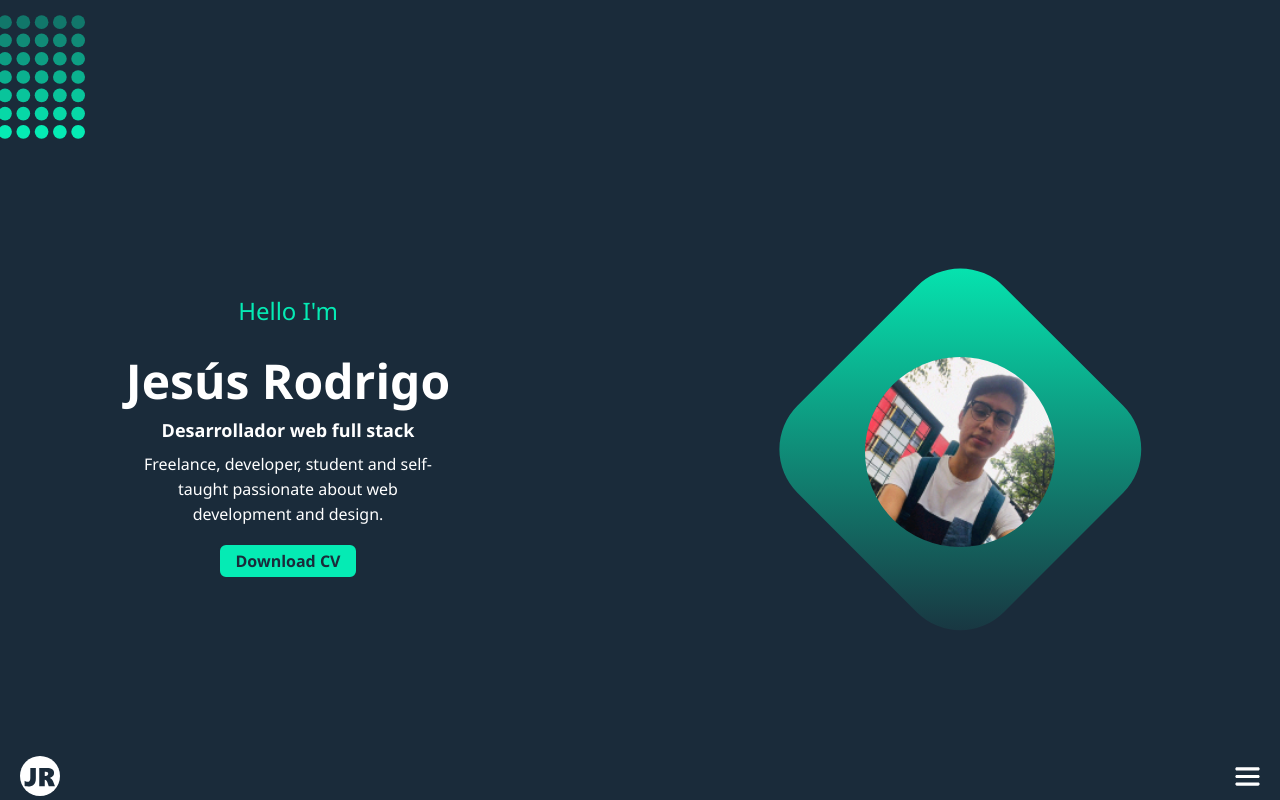
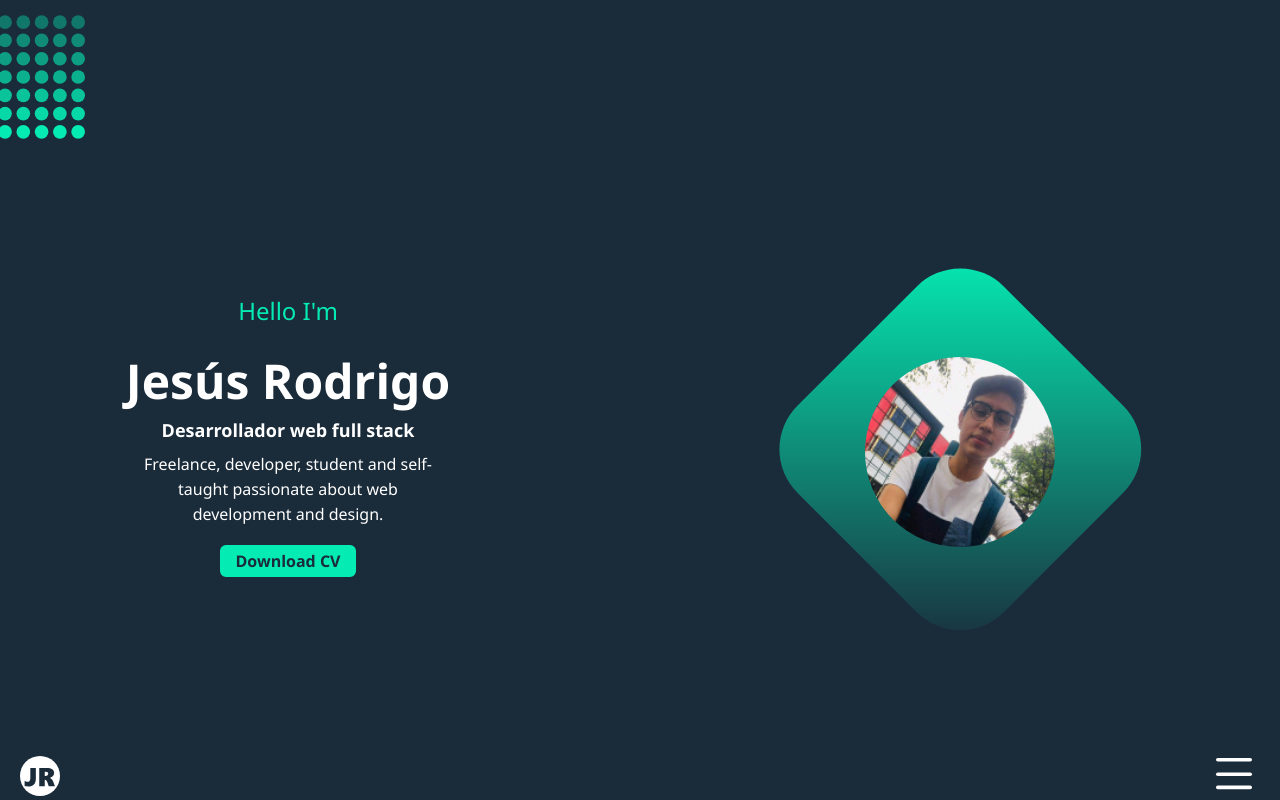
Before and after one commit to jesusrpd/Briefcase, a Next.js app: page / in a window 1280 px wide. Shown: the top 800 px of the page. Built offline with nearby package versions, Linux system fonts and the light colour scheme.

Commit message:
btn nav animado

```diff
--- a/components/Menu.jsx
+++ b/components/Menu.jsx
@@ -9,26 +9,12 @@ export default function Menu ({menuShow, setMenuShow}) {
           width={40}
           height={40}
         />
-        {
-          menuShow ?
-          (
-            <Image
-              onClick={setMenuShow}
-              src="/SVG/close.svg"
-              alt='icon hamburguer'
-              width={22}
-              height={22}
-            />
-          ): (
-            <Image
-              onClick={setMenuShow}
-              src="/SVG/hamburguer.svg"
-              alt='icon hamburguer'
-              width={25}
-              height={19}
-            />
-          )
-        }
+        <input type="checkbox" id="btn-menu" onClick={() => setMenuShow(!menuShow)}/>
+        <label htmlFor="btn-menu" className="lbl-menu">
+          <span id="spn1"></span>
+          <span id="spn2"></span>
+          <span id="spn3"></span>
+        </label>
       </div>
   )
 }
--- a/components/Skill.jsx
+++ b/components/Skill.jsx
@@ -1,7 +1,7 @@
 export default function Skill ({porcent, leng, color}) {
   return (
     <div className="flex items-center justify-start">
-      <div className={`w-full bg-gradient-to-br from-${color} to-dark rounded-lg p-1 mr-1`}>
+      <div className={`bg-gradient-to-br from-${color} to-dark rounded w-11/12 py-1 px-4`}>
         <span className="text-white font-medium">{leng}</span>
       </div>
       <p className="text-white">{porcent}%</p>
--- a/components/Skills.jsx
+++ b/components/Skills.jsx
@@ -5,10 +5,8 @@ export default function Skills () {
     <div className="w-full min-h-screen">
       <h2 className="text-white text-2xl font-bold text-center mb-4">Skills</h2>
       <div className="w-11/12 m-auto">
-        <Skill leng="HTML5" porcent="100" color="orange" width="100"/>
-        <Skill leng="CSS3" porcent="95" color="blue" width="95"/>
-        <Skill leng="JS" porcent="95" color="yellow" width="95"/>
-        <Skill leng="Bootstrap" porcent="90" color="purple" width="95"/>
+        <Skill color="orange" leng="HTML5" porcent="100" width="100"/>
+        <Skill color="grey" leng="HTML5" porcent="100" width="100"/>
       </div>
     </div>
   )
--- a/pages/index.js
+++ b/pages/index.js
@@ -24,7 +24,7 @@ export default function Home () {
       {
         menuShow ?
         (
-          <div className='w-full h-screen flex items-center justify-center fixed top-0 bg-dark z-10'>
+          <div className={`w-full h-screen flex items-center justify-center menu-content fixed bg-dark z-10 ${menuShow ? 'top-0': 'top-full'}`}>
             <ul className='text-center text-white font-black pb-10'>
               <li className='my-6'><h3>Home</h3></li>
               <li className='my-6'><h3>Briefcase</h3></li>
--- a/styles/global.css
+++ b/styles/global.css
@@ -33,6 +33,10 @@ p{
 
 button{
     font-weight: bolder;
+}
+
+input::selection{
+
 }
 
 input:focus, textarea:focus{
@@ -77,3 +81,46 @@ input:focus, textarea:focus{
         font-size: 48px;
     }
 }
+
+/* BTN NAV MOBILE AND TABLET */
+.lbl-menu{
+    width: 40px;
+    height: 30px;
+    position: relative;
+    cursor: pointer;
+	transform: scale(1.2);
+}
+.lbl-menu #spn1,#spn2,#spn3{
+    position: absolute;
+    content: '';
+    background:#ffff;
+    width: 30px;
+    height: 3px;
+    border-radius: 5px;
+    transition: all 400ms ease;
+}
+#spn2{
+    top: 12px;
+}
+#spn3{
+    top: 23px;
+}
+#btn-menu{
+    display: none;
+}
+#btn-menu:checked ~ .lbl-menu #spn1{
+    transform: rotate(140deg);
+    top: 10px;
+}
+#btn-menu:checked ~ .lbl-menu #spn2{
+    opacity: 0;
+}
+#btn-menu:checked ~ .lbl-menu #spn3{
+    transform: rotate(-140deg);
+    top: 10px;
+}
+
+.menu-content{
+    animation: all .3s ease-in-out;
+    transition: all .3s ease-in-out;
+}
```
Also changed, not shown: styles/animations.module.css (added, +8 -0 lines).
